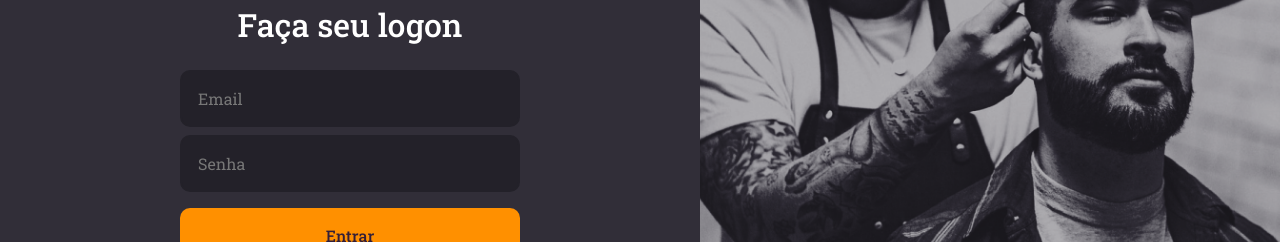
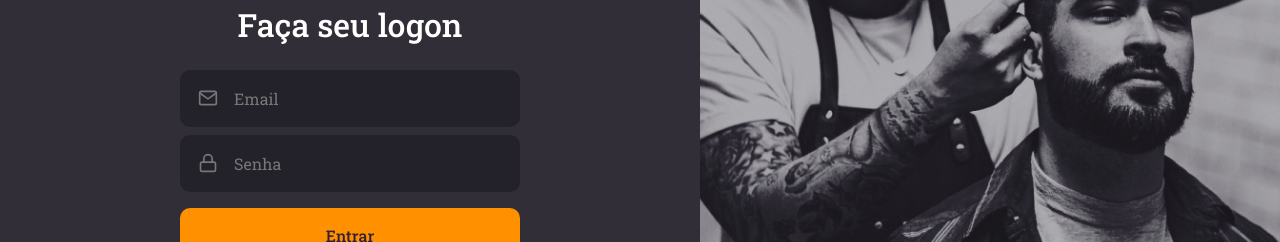
Before and after one commit to netorissi/react-schedule, a React (Create React App) app: page / in a window 1280 px wide. Shown: the part 289-531 px from the top of the page. Built offline with nearby package versions, Linux system fonts and the light colour scheme.

Commit message:
components

```diff
--- /dev/null
+++ b/src/components/Button/index.tsx
@@ -0,0 +1,13 @@
+import React, { ButtonHTMLAttributes } from 'react';
+
+import { Container } from './styles';
+
+type ButtonProps = ButtonHTMLAttributes<HTMLButtonElement>;
+
+const Button: React.FC<ButtonProps> = ({ children, ...rest }) => (
+  <Container type="button" {...rest}>
+    {children}
+  </Container>
+);
+
+export default Button;
--- /dev/null
+++ b/src/components/Button/styles.ts
@@ -0,0 +1,19 @@
+import styled from 'styled-components';
+import { shade } from 'polished';
+
+export const Container = styled.button`
+  background: #ff9000;
+  border-radius: 10px;
+  border: 0;
+  padding: 0 16px;
+  color: #321e38;
+  width: 100%;
+  height: 56px;
+  font-weight: 500;
+  margin-top: 16px;
+  transition: background-color 0.2s;
+
+  &:hover {
+    background: ${shade(0.2, '#ff9000')};
+  }
+`;
--- /dev/null
+++ b/src/components/Input/index.tsx
@@ -0,0 +1,18 @@
+import React, { InputHTMLAttributes } from 'react';
+import { IconBaseProps } from 'react-icons';
+
+import { Container } from './styles';
+
+interface InputProps extends InputHTMLAttributes<HTMLInputElement> {
+  name: string;
+  icon: React.ComponentType<IconBaseProps>;
+}
+
+const Input: React.FC<InputProps> = ({ icon: Icon, ...rest }) => (
+  <Container>
+    {Icon && <Icon size={20} />}
+    <input {...rest} />
+  </Container>
+);
+
+export default Input;
--- /dev/null
+++ b/src/components/Input/styles.ts
@@ -0,0 +1,31 @@
+import styled from 'styled-components';
+
+export const Container = styled.div`
+  background: #232129;
+  border-radius: 10px;
+  border: 2px solid #232129;
+  padding: 16px;
+  width: 100%;
+  color: #777;
+  display: flex;
+  align-items: center;
+
+  & + div {
+    margin-top: 8px;
+  }
+
+  input {
+    flex: 1;
+    background: transparent;
+    border: 0;
+    color: #fff;
+
+    &::placeholder {
+      color: #777;
+    }
+  }
+
+  svg {
+    margin-right: 16px;
+  }
+`;
--- a/src/pages/signIn/index.tsx
+++ b/src/pages/signIn/index.tsx
@@ -1,5 +1,8 @@
 import React from 'react';
-import { FiLogIn } from 'react-icons/fi';
+import { FiLogIn, FiMail, FiLock } from 'react-icons/fi';
+
+import Input from '../../components/Input';
+import Button from '../../components/Button';
 
 import Logo from '../../assets/logo.svg';
 
@@ -14,11 +17,16 @@
         <form>
           <h1>Faça seu logon</h1>
 
-          <input placeholder="Email" />
+          <Input name="email" placeholder="Email" icon={FiMail} />
 
-          <input type="password" placeholder="Senha" />
+          <Input
+            name="password"
+            type="password"
+            placeholder="Senha"
+            icon={FiLock}
+          />
 
-          <button type="submit">Entrar</button>
+          <Button type="submit">Entrar</Button>
 
           <a href="forgot">Esqueci minha senha</a>
         </form>
--- a/src/pages/signIn/styles.ts
+++ b/src/pages/signIn/styles.ts
@@ -24,40 +24,6 @@
 
     h1 {
       margin-bottom: 24px;
-    }
-
-    input {
-      background: #232129;
-      border-radius: 10px;
-      border: 2px solid #232129;
-      padding: 16px;
-      width: 100%;
-      color: #fff;
-
-      &::placeholder {
-        color: #777;
-      }
-
-      & + input {
-        margin-top: 8px;
-      }
-    }
-
-    button {
-      background: #ff9000;
-      border-radius: 10px;
-      border: 0;
-      padding: 0 16px;
-      color: #321e38;
-      width: 100%;
-      height: 56px;
-      font-weight: 500;
-      margin-top: 16px;
-      transition: background-color 0.2s;
-
-      &:hover {
-        background: ${shade(0.2, '#ff9000')};
-      }
     }
 
     a {
```
Also changed, not shown: .eslintrc.json.
